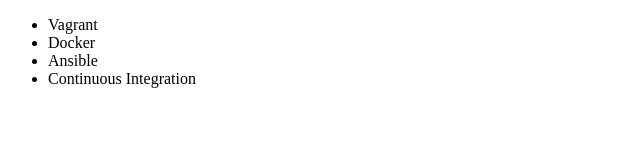
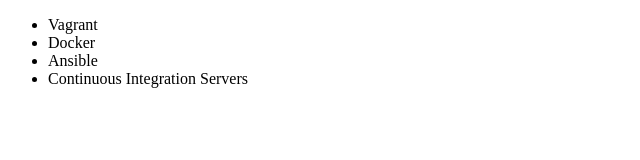
Before and after one commit to zedasilva/alura-git, a plain HTML site: page index.html in a window 1280 px wide. Shown: the full height of the page, 0-640 px from the left. Drawn offline with Linux system fonts and the light colour scheme.

Commit message:
Modificado nome do curso CI

```diff
--- a/index.html
+++ b/index.html
@@ -9,7 +9,7 @@
         <li>Vagrant</li>
         <li>Docker</li>
         <li>Ansible</li>
-        <li>Continuous Integration</li>
+        <li>Continuous Integration Servers</li>
     </ul>
 </body>
 </html>
```
